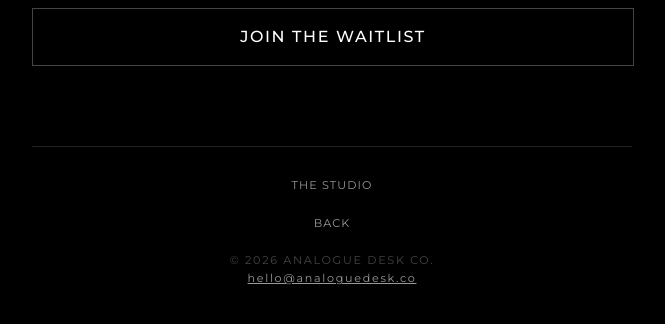
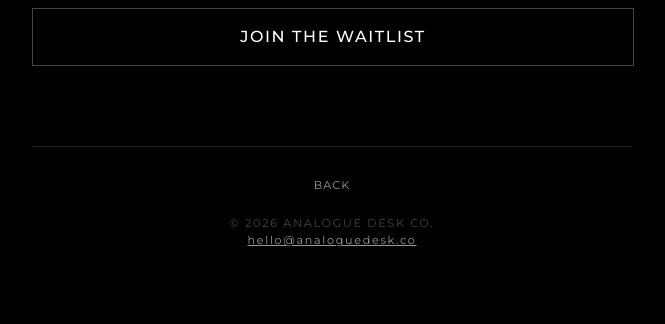
Before and after one commit to analoguedeskco/website, a plain HTML site: page index-01/index.html in a window 1280 px wide. Shown: the part 2772-3096 px from the top of the page, without its empty margins (308-973 px from the left). After the commit the page ends 3062 px from the top, so only its background shows below. Drawn offline with Linux system fonts and the light colour scheme.

Commit message:
Remove "The Studio" link from footer in index.html

```diff
--- a/index-01/index.html
+++ b/index-01/index.html
@@ -40,8 +40,6 @@
 
 
     <div class="footer">
-        <a href="../studio/index.html" class="footer-link">The Studio</a>
-        <br>
         <a href="../index.html" class="footer-link">Back</a>
         <br>
         <span class="footer-copy">&copy; 2026 Analogue Desk Co.</span> <br>
```
